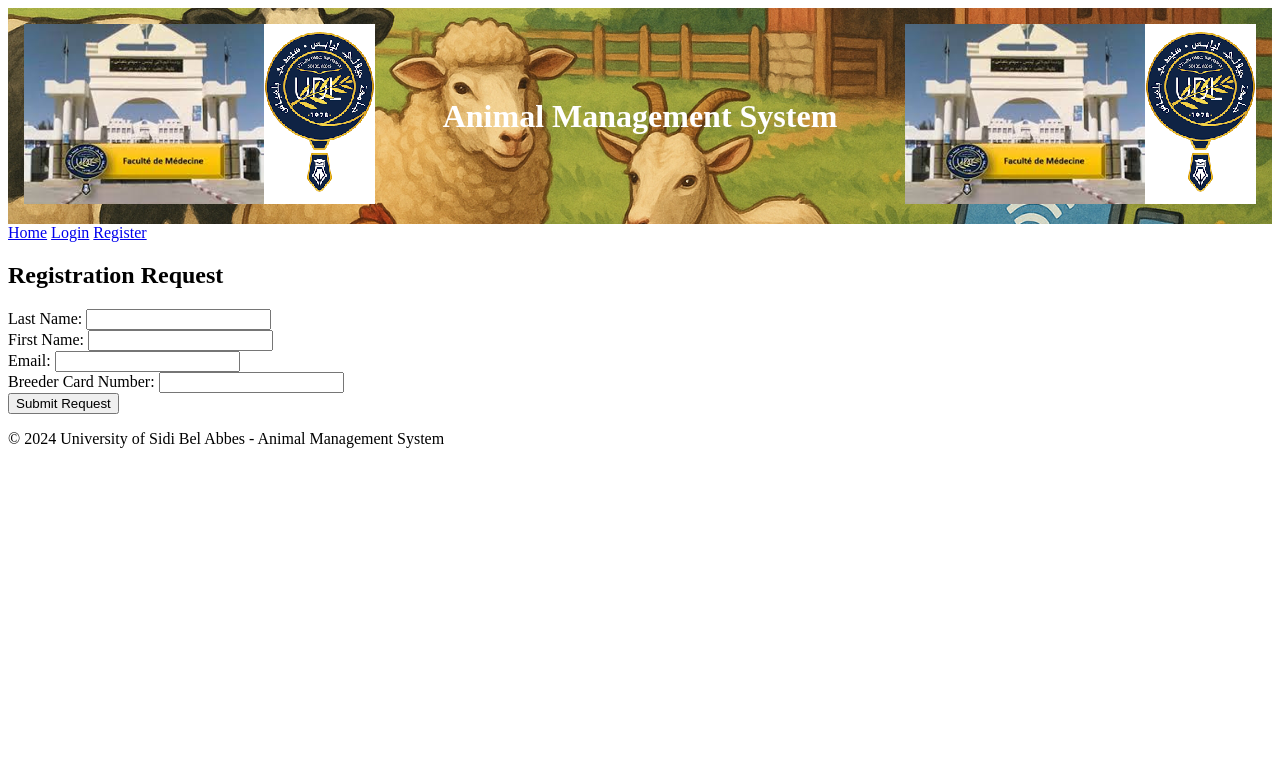
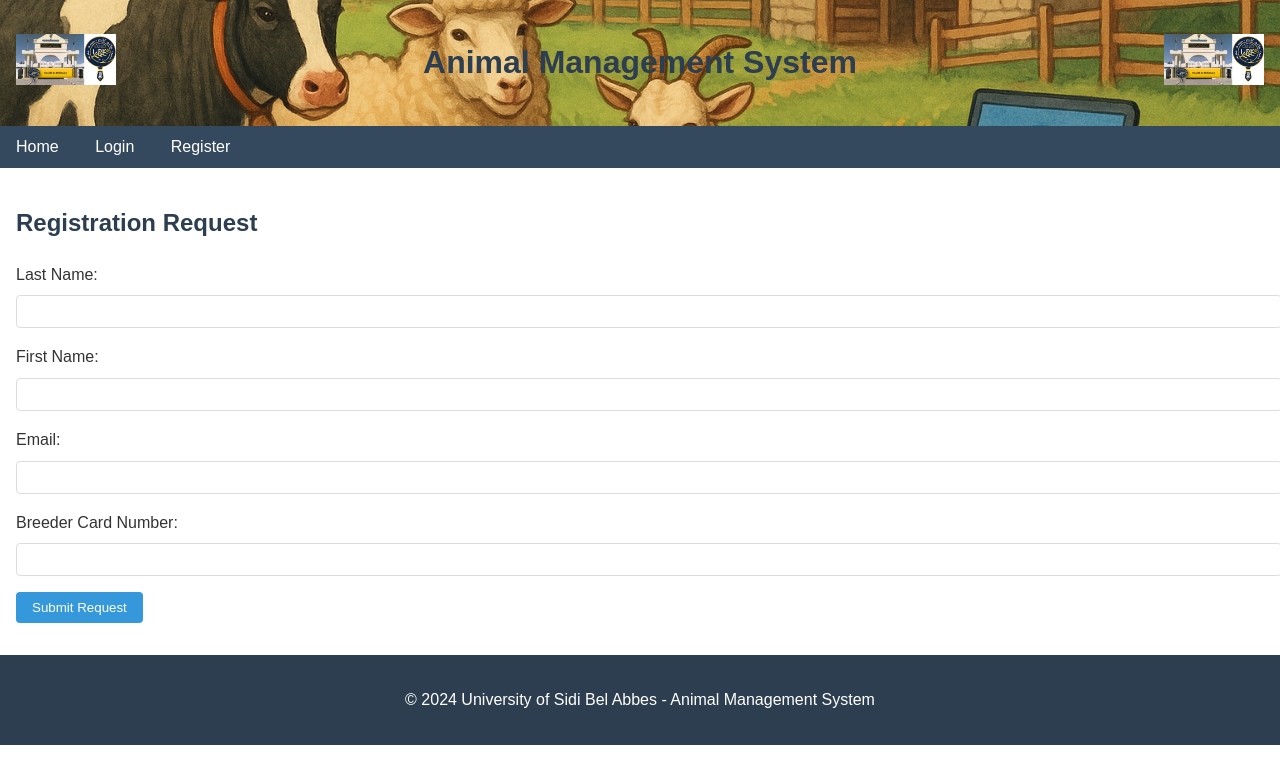
Before and after one commit to HADJIAHMED2219/animal_management, a Flask app: page /register_request in a window 1280 px wide. Shown: the top 784 px of the page. Run offline with Flask 3, Linux system fonts and the light colour scheme; parts of the project's set-up code (start-up, migrations or seed data) failed here and were passed over.

Commit message:
style.css

```diff
--- a/static/css/style.css
+++ b/static/css/style.css
@@ -1,4 +1,40 @@
+/* Admin Animals View */
+.admin-animals {
+    margin: 2rem;
+}
+
+.btn-view-animals {
+    background-color: #3498db;
+    color: white;
+    padding: 0.3rem 0.6rem;
+    font-size: 0.9rem;
+}
+
+.btn-view-animals:hover {
+    background-color: #2980b9;
+}
+
+.animals-list {
+    margin-top: 1.5rem;
+    overflow-x: auto;
+}
+
+.university-logo {
+    width: 180px; /* Valeur entre 150-200px */
+    height: auto; /* Maintient les proportions */
+}
+
+body {
+    font-family: Arial, sans-serif;
+    line-height: 1.6;
+    margin: 0;
+    padding: 0;
+    color: #333;
+}
+
+/* Header avec image de fond */
 header {
+    background-color: #2c3e50;
     background-image: url('/static/images/ferme.png');
     background-size: cover;
     background-position: center;
@@ -8,3 +44,153 @@
     justify-content: space-between;
     align-items: center;
 }
+
+.logo-container {
+    width: 100px;
+}
+
+.logo {
+    max-width: 100%;
+    height: auto;
+}
+
+h1, h2, h3 {
+    color: #2c3e50;
+}
+
+nav {
+    background-color: #34495e;
+    padding: 0.5rem;
+}
+
+nav a {
+    color: white;
+    text-decoration: none;
+    margin-right: 1rem;
+    padding: 0.5rem;
+}
+
+nav a:hover {
+    background-color: #2c3e50;
+}
+
+main {
+    padding: 1rem;
+}
+
+footer {
+    background-color: #2c3e50;
+    color: white;
+    text-align: center;
+    padding: 1rem;
+    margin-top: 1rem;
+}
+
+.btn {
+    display: inline-block;
+    background-color: #3498db;
+    color: white;
+    padding: 0.5rem 1rem;
+    text-decoration: none;
+    border-radius: 4px;
+    border: none;
+    cursor: pointer;
+}
+
+.btn:hover {
+    background-color: #2980b9;
+}
+
+.btn-success {
+    background-color: #27ae60;
+}
+
+.btn-success:hover {
+    background-color: #219653;
+}
+
+.btn-danger {
+    background-color: #e74c3c;
+}
+
+.btn-danger:hover {
+    background-color: #c0392b;
+}
+
+.form-group {
+    margin-bottom: 1rem;
+}
+
+.form-group label {
+    display: block;
+    margin-bottom: 0.5rem;
+}
+
+.form-group input {
+    width: 100%;
+    padding: 0.5rem;
+    border: 1px solid #ddd;
+    border-radius: 4px;
+}
+
+.hero {
+    text-align: center;
+    padding: 2rem;
+    background-color: #ecf0f1;
+    border-radius: 4px;
+    margin-bottom: 1rem;
+}
+
+.actions {
+    margin-top: 1rem;
+}
+
+table {
+    width: 100%;
+    border-collapse: collapse;
+    margin-top: 1rem;
+}
+
+table th, table td {
+    border: 1px solid #ddd;
+    padding: 0.5rem;
+    text-align: left;
+}
+
+table th {
+    background-color: #34495e;
+    color: white;
+}
+
+table tr:nth-child(even) {
+    background-color: #f2f2f2;
+}
+
+.flash-messages {
+    margin-bottom: 1rem;
+}
+
+.flash {
+    padding: 0.5rem;
+    border-radius: 4px;
+    margin-bottom: 0.5rem;
+}
+
+.flash.success {
+    background-color: #d4edda;
+    color: #155724;
+}
+
+.flash.danger {
+    background-color: #f8d7da;
+    color: #721c24;
+}
+
+.flash.info {
+    background-color: #d1ecf1;
+    color: #0c5460;
+}
+
+.sync-section {
+    margin-bottom: 1rem;
+}
```
